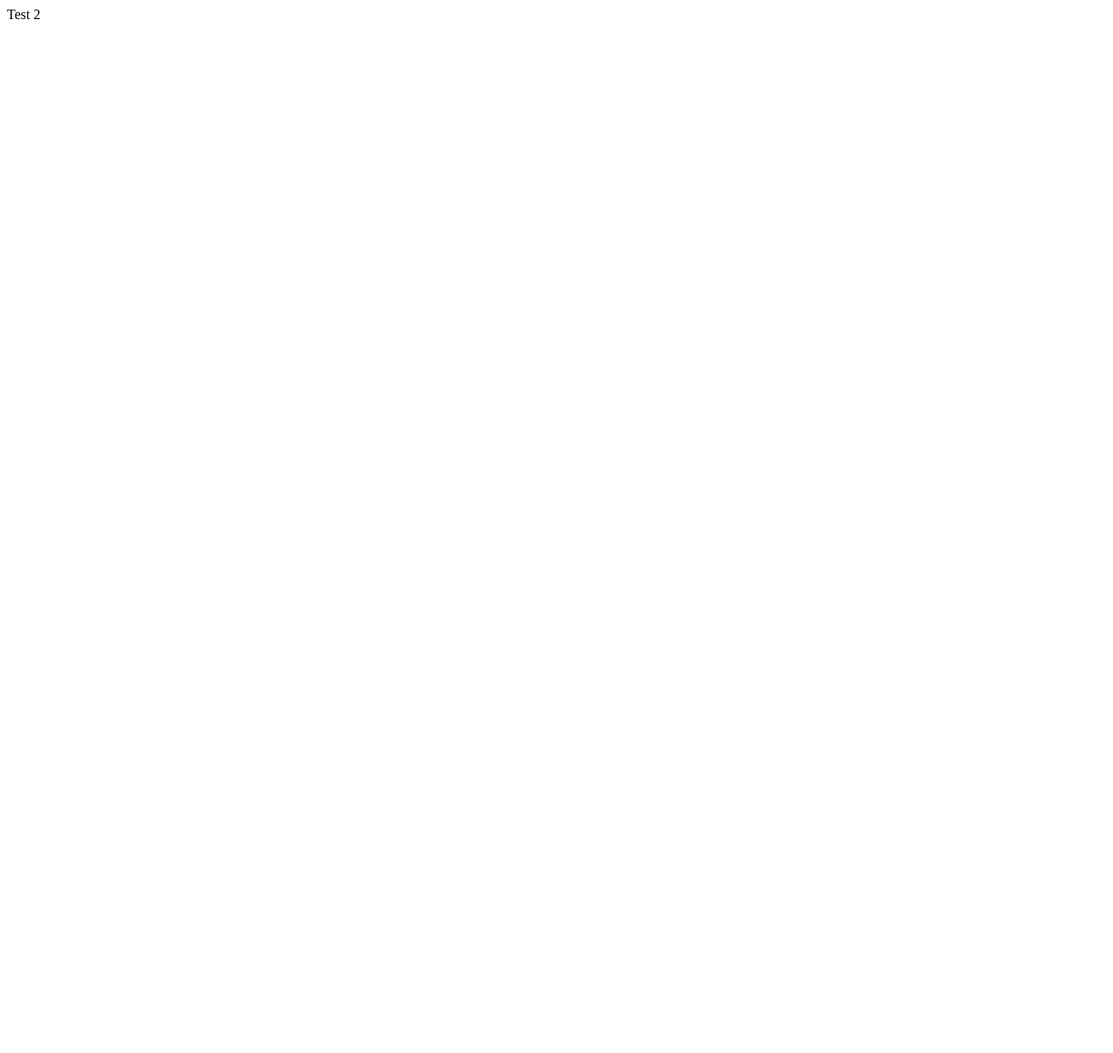
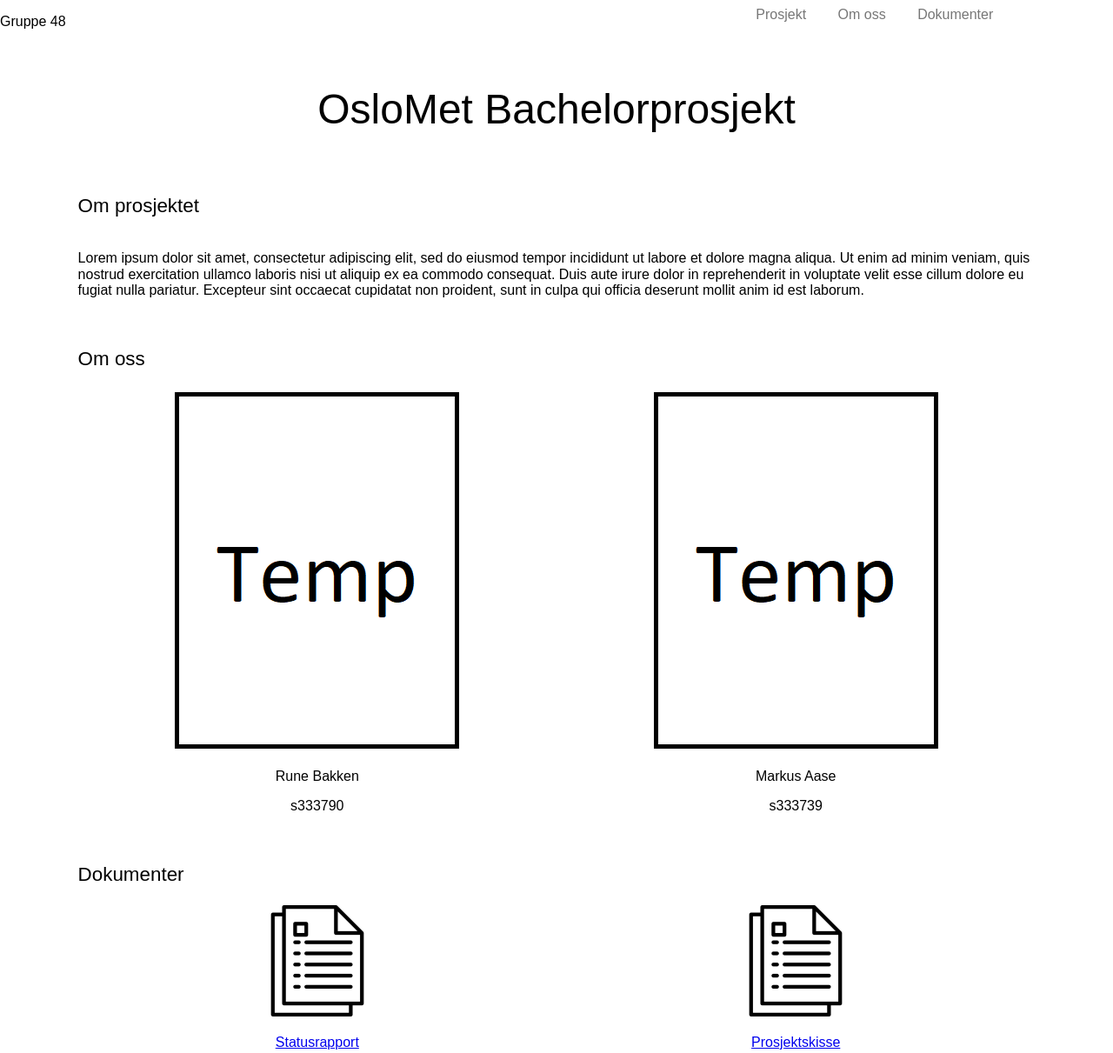
Before and after one commit to MarkusAase/bachelorprosjekt, a plain HTML site: page index.html in a window 1280 px wide. Shown: the top 1211 px of the page at 87% size. Before the commit the page ends 800 px from the top, so only its background shows below. Drawn offline with nearby package versions, Linux system fonts and the light colour scheme.

Commit message:
Basic layout

```diff
--- /dev/null
+++ b/index.css
@@ -0,0 +1,20 @@
+#contentContainer {
+    margin-left: 7%;
+    margin-right: 7%;
+}
+
+.center {
+    text-align: center;
+}
+
+#title {
+   font-size: 300%;
+}
+
+.sectionTitles {
+    font-size: 140%;
+}
+
+.name {
+    font-size: 130%;
+}
--- a/index.html
+++ b/index.html
@@ -1 +1,109 @@
-Test 2
+<!DOCTYPE html>
+<html lang="en">
+<head>
+    <meta charset="UTF-8">
+    <meta name="viewport" content="width=device-width, initial-scale=1.0">
+    <title>Bachelorprosjekt Gruppe 48</title>
+    <link rel="stylesheet" href="https://unpkg.com/purecss@2.0.5/build/pure-min.css" integrity="sha384-LTIDeidl25h2dPxrB2Ekgc9c7sEC3CWGM6HeFmuDNUjX76Ert4Z4IY714dhZHPLd" crossorigin="anonymous">
+    <link rel="stylesheet" href="index.css">
+</head>
+<body>
+    <!--Header-->
+    <header class="pure-g">
+        <div class="pure-u-1-3"><p>Gruppe 48</p></div>
+        <div class="pure-u-1-3"></div>
+
+        <!--Navigation-->
+        <div class="pure-u-1-3">
+            <div class="pure-menu pure-menu-horizontal">
+                <ul class="pure-menu-list">
+                    <li class="pure-menu-item">
+                        <a href="#Project" class="pure-menu-link">Prosjekt</a>
+                    </li>
+                </ul>
+                <ul class="pure-menu-list">
+                    <li class="pure-menu-item">
+                        <a href="#AboutUs" class="pure-menu-link">Om oss</a>
+                    </li>
+                </ul>
+                <ul class="pure-menu-list">
+                    <li class="pure-menu-item">
+                        <a href="#Documents" class="pure-menu-link">Dokumenter</a>
+                    </li>
+                </ul>
+            </div>
+        </div>
+    </header>
+
+<div class="pure-g">
+    <div id=title class="pure-u-1-1 center"><p>OsloMet Bachelorprosjekt</p></div>
+
+</div>
+
+<div id="contentContainer">
+    <!--Prosjektet-->
+<div id="Project" class="pure-g">
+    <div class="pure-u-1-1 sectionTitles"><p>Om prosjektet</p></div>
+</div>
+<div class="pure-g">
+    <div class="pure-u-1-1"><p>Lorem ipsum dolor sit amet,
+     consectetur adipiscing elit, sed do eiusmod tempor
+      incididunt ut labore et dolore magna aliqua.
+       Ut enim ad minim veniam, quis nostrud exercitation
+        ullamco laboris nisi ut aliquip ex ea commodo consequat.
+         Duis aute irure dolor in reprehenderit in voluptate velit
+          esse cillum dolore eu fugiat nulla pariatur. Excepteur sint
+           occaecat cupidatat non proident, sunt in culpa qui officia
+            deserunt mollit anim id est laborum.</p></div></div>
+<br>
+
+<!--Om oss-->
+<div id="AboutUs" class="pure-g">
+    <div class="pure-u-1-1 sectionTitles"><p>Om oss</p></div></div>
+
+<div class="pure-g center">
+    <div class="pure-u-1-2">
+        <img src="images/Temp.png" alt="Bilde av Rune Bakken">
+        <p class="Name">Rune Bakken</p>
+        <p>s333790</p>
+    </div>
+
+    <div class="pure-u-1-2">
+        <img src="images/Temp.png" alt="Bilde av Markus Aase">
+        <p class="Name">Markus Aase</p>
+        <p>s333739</p>
+    </div>
+</div>
+<br>
+
+<!--Dokumenter-->
+<div id="Documents" class="pure-g">
+    <div class="pure-u-1-1 sectionTitles"><p>Dokumenter</p></div></div>
+
+<div class="pure-g center">
+    <a href="documents/Statusrapport.pdf" class="pure-u-1-2">
+        <img src="images/document128.png" alt="Dokument ikon">
+        <p>Statusrapport</p>
+    </a>
+    <a href="documents/Prosjektskisse.pdf" class="pure-u-1-2">
+        <img src="images/document128.png" alt="Dokument ikon">
+        <p>Prosjektskisse</p>
+    </a>
+</div>
+
+<div class="pure-g center">
+    <a href="documents/Forprosjektrapport.pdf" class="pure-u-1-2">
+        <img src="images/document128.png" alt="Dokument ikon">
+        <p>Forprosjekt</p>
+    </a>
+
+    <a href="documents/Prosjektrapport.pdf" class="pure-u-1-2">
+        <img src="images/document128.png" alt="Dokument ikon">
+        <p>Prosjektrapport</p>
+    </a>
+</div>
+</div>
+
+<footer><div>Icons made by <a href="https://www.flaticon.com/authors/smalllikeart" title="smalllikeart">smalllikeart</a> from <a href="https://www.flaticon.com/" title="Flaticon">www.flaticon.com</a></div></footer>
+</body>
+</html>
```
Also changed, not shown: images/Temp.PNG (added), images/document128.png (added), 1 other file.
